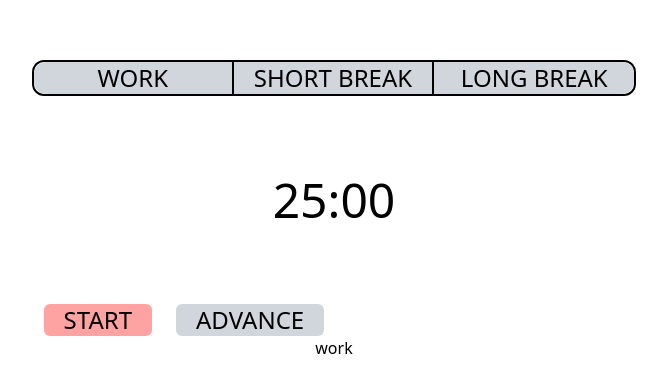
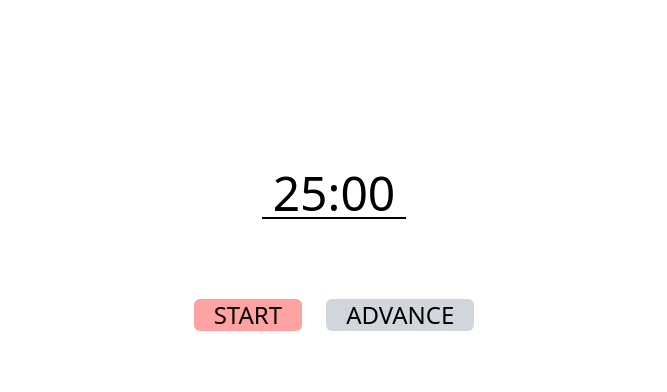
Before and after one commit to extoplasm/pomodoro, a React (Vite) app: page / in a window 1280 px wide. Shown: the part 190-582 px from the top of the page, without its empty margins (306-973 px from the left). Built offline with nearby package versions, Linux system fonts and the light colour scheme.

Commit message:
feat: progress bar and refactored a bit

```diff
--- a/src/App.tsx
+++ b/src/App.tsx
@@ -1,82 +1,10 @@
-import Timer from '@/components/timer'
-import { useState } from 'react'
-
-const stageMap = [1500, 300, 1500, 300, 1500, 300, 1500, 900]
-
-interface stageNames {
-  [time: number]: string
-}
-
-const stageNames: stageNames = {
-  1500: 'work',
-  900: 'long break',
-  300: 'short break'
-}
+import Pomodoro from "./components/pomodoro"
 
 function App() {
-  const [isCountdownStarted, setCountdownStarted] = useState(false)
-  const [stageIndex, setStageIndex] = useState(0)
-  const [stage, setStage] = useState(stageMap[0])
-
-  const timerStage = {
-    setStage: setStage,
-    stage: stage,
-    stageMap: stageMap,
-    setStageIndex: setStageIndex,
-    stageIndex: stageIndex,
-  }
 
   return (
     <>
-      <div className="m-auto text-center">
-        <div className="grid grid-cols-3 divide-x-2 divide-solid border-2 border-solid rounded-xl">
-          <button className="text-2xl bg-red-300 hover:bg-red-700 disabled:bg-gray-300 rounded-l-xl"
-          onClick={() => {
-            setStage(stageMap[stageIndex + 1] || stageMap[0])
-            setStageIndex(((stageIndex + 1) >= stageMap.length) ? 0 : stageIndex + 1)
-          }}
-          disabled={!isCountdownStarted}
-          >WORK</button>
-          <button className="text-2xl bg-red-300 px-5 hover:bg-red-700 disabled:bg-gray-300"
-          onClick={() => {
-            setStage(stageMap[stageIndex + 1] || stageMap[0])
-            setStageIndex(((stageIndex + 1) >= stageMap.length) ? 0 : stageIndex + 1)
-          }}
-          disabled={!isCountdownStarted}
-          >SHORT BREAK</button>
-          <button className="text-2xl bg-red-300 px-5 hover:bg-red-700 disabled:bg-gray-300 rounded-r-xl"
-          onClick={() => {
-            setStage(stageMap[stageIndex + 1] || stageMap[0])
-            setStageIndex(((stageIndex + 1) >= stageMap.length) ? 0 : stageIndex + 1)
-          }}
-          disabled={!isCountdownStarted}
-          >LONG BREAK</button>
-        </div>
-        <Timer
-          timerStage={timerStage}
-          isCountdownStarted={isCountdownStarted}
-        />
-        <div className="flex items-center">
-          <button className="text-2xl bg-red-300 flex mx-3 px-5 rounded-md hover:bg-red-700" onClick={() => {
-            setCountdownStarted(!isCountdownStarted)
-          }}>
-            {isCountdownStarted ? 'PAUSE' : 'START'}
-          </button>
-          <button className="text-2xl bg-red-300 mx-3 px-5 rounded-md hover:bg-red-700 disabled:bg-gray-300"
-          onClick={() => {
-            setStage(stageMap[stageIndex + 1] || stageMap[0])
-            setStageIndex(((stageIndex + 1) >= stageMap.length) ? 0 : stageIndex + 1)
-          }}
-          disabled={!isCountdownStarted}
-          /*
-          i have something to admit. due to the way the countdown works, you cannot advance the stage while the timer is paused
-          good programmers fix a bug, but epic programmers make the bug a feature, therefore:
-          this makes it so that the user is forced to only skip a stage WHILE they are working, promoting academic integrity :)
-          */
-          >ADVANCE</button>
-        </div>
-        <div>{stageNames[stage as keyof stageNames]}</div>
-      </div>
+      <Pomodoro />
     </>
   )
 }
--- /dev/null
+++ b/src/components/pomodoro.tsx
@@ -0,0 +1,48 @@
+import Timer from '@/components/timer'
+import { useState } from 'react'
+
+const stageMap = [1500, 3, 1500, 300, 1500, 300, 1500, 900]
+
+export default function Pomodoro() {
+  const [isCountdownStarted, setCountdownStarted] = useState(false)
+  const [stageIndex, setStageIndex] = useState(0)
+  const [stage, setStage] = useState(stageMap[0])
+
+  const timerStage = {
+    setStage: setStage,
+    stage: stage,
+    stageMap: stageMap,
+    setStageIndex: setStageIndex,
+    stageIndex: stageIndex,
+  }
+
+  return (
+    <>
+      <div className="m-auto text-center">
+        <Timer
+          timerStage={timerStage}
+          isCountdownStarted={isCountdownStarted}
+        />
+        <div className="flex items-center">
+          <button className="text-2xl bg-red-300 flex mx-3 px-5 rounded-md hover:bg-red-700" onClick={() => {
+            setCountdownStarted(!isCountdownStarted)
+          }}>
+            {isCountdownStarted ? 'PAUSE' : 'START'}
+          </button>
+          <button className="text-2xl bg-red-300 mx-3 px-5 rounded-md hover:bg-red-700 disabled:bg-gray-300"
+          onClick={() => {
+            setStage(stageMap[stageIndex + 1] || stageMap[0])
+            setStageIndex(((stageIndex + 1) >= stageMap.length) ? 0 : stageIndex + 1)
+          }}
+          disabled={!isCountdownStarted}
+          /*
+          i have something to admit. due to the way the countdown works, you cannot advance the stage while the timer is paused
+          good programmers fix a bug, but epic programmers make the bug a feature, therefore:
+          this makes it so that the user is forced to only skip a stage WHILE they are working, promoting academic integrity :)
+          */
+          >ADVANCE</button>
+        </div>
+      </div>
+    </>
+  )
+}
--- a/src/components/timer.tsx
+++ b/src/components/timer.tsx
@@ -30,6 +30,12 @@ export default function Timer({timerStage, isCountdownStarted} : Props) {
     <>
       <div className="text-5xl text-center m-20">
         {formatTime(timerCountdown(timerStage, isCountdownStarted))}
+        <div style={{
+          width: `${(Math.round(timerCountdown(timerStage, isCountdownStarted) / (timerStage.stage * 1000) * 1000) / 10)}%`,
+          backgroundColor: 'black',
+          height: '2px'
+        }}>
+        </div>
       </div>
     </>
   )
```
